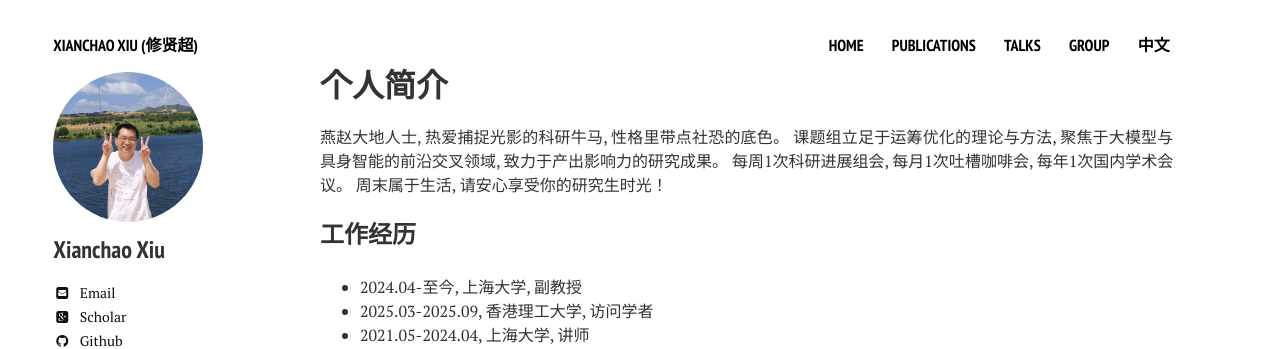
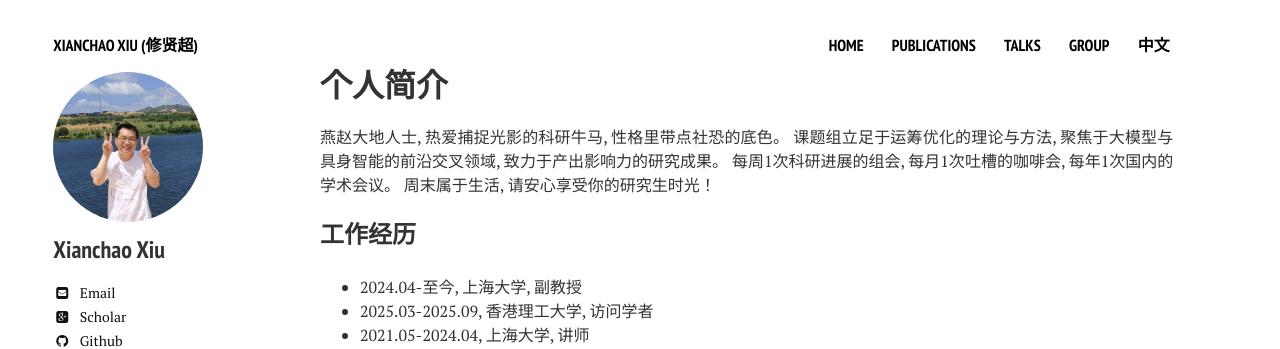
Before and after one commit to xianchaoxiu/xianchaoxiu.github.io, a Jekyll site: the page built from chinese/index.md, in a window 1280 px wide. Shown: the top 349 px of the page. Built offline with Jekyll 4.4.1, drawn with Linux system fonts in a browser that asks for light colours; nearby versions of some CDN libraries.

Commit message:
Update index.md

```diff
--- a/chinese/index.md
+++ b/chinese/index.md
@@ -9,7 +9,7 @@ share: false
 
 燕赵大地人士, 热爱捕捉光影的科研牛马, 性格里带点社恐的底色。
 课题组立足于运筹优化的理论与方法, 聚焦于大模型与具身智能的前沿交叉领域, 致力于产出影响力的研究成果。
-每周1次科研进展组会, 每月1次吐槽咖啡会, 每年1次国内学术会议。
+每周1次科研进展的组会, 每月1次吐槽的咖啡会, 每年1次国内的学术会议。
 周末属于生活, 请安心享受你的研究生时光！
 
 
```
